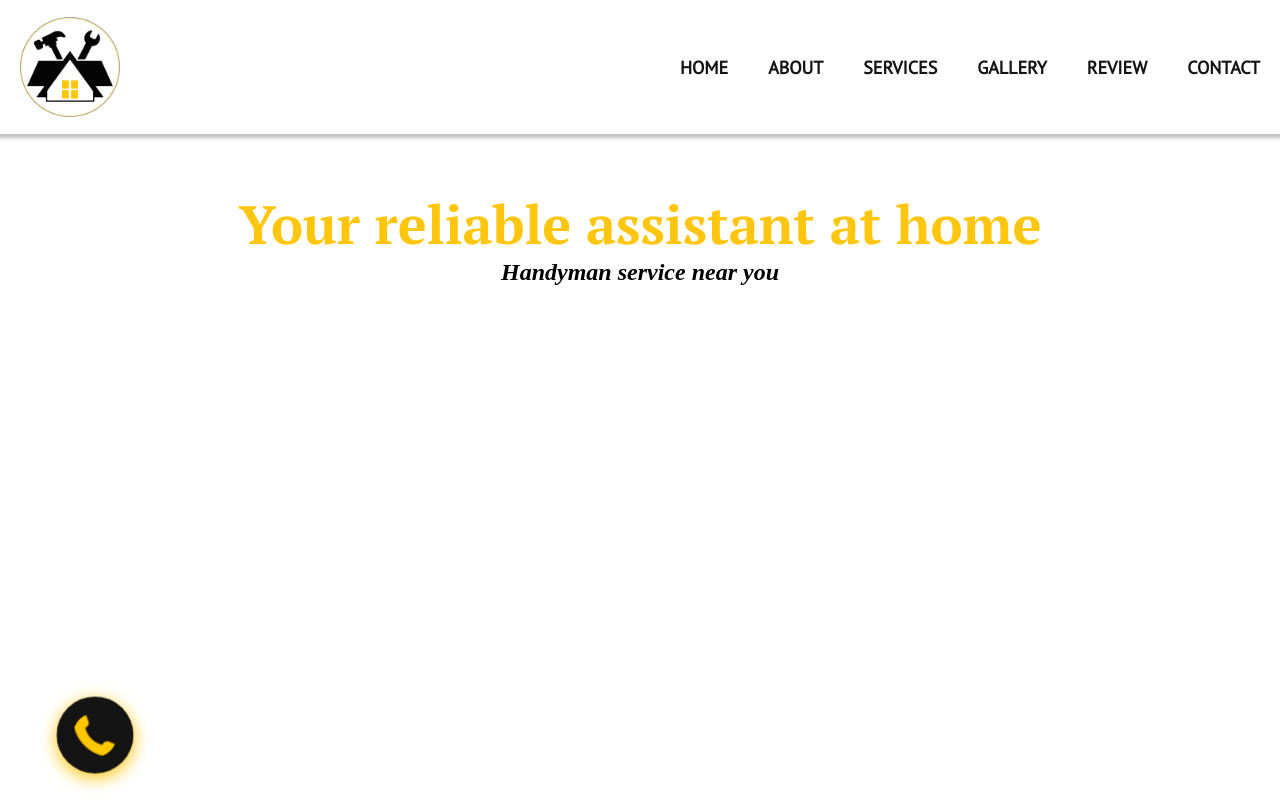
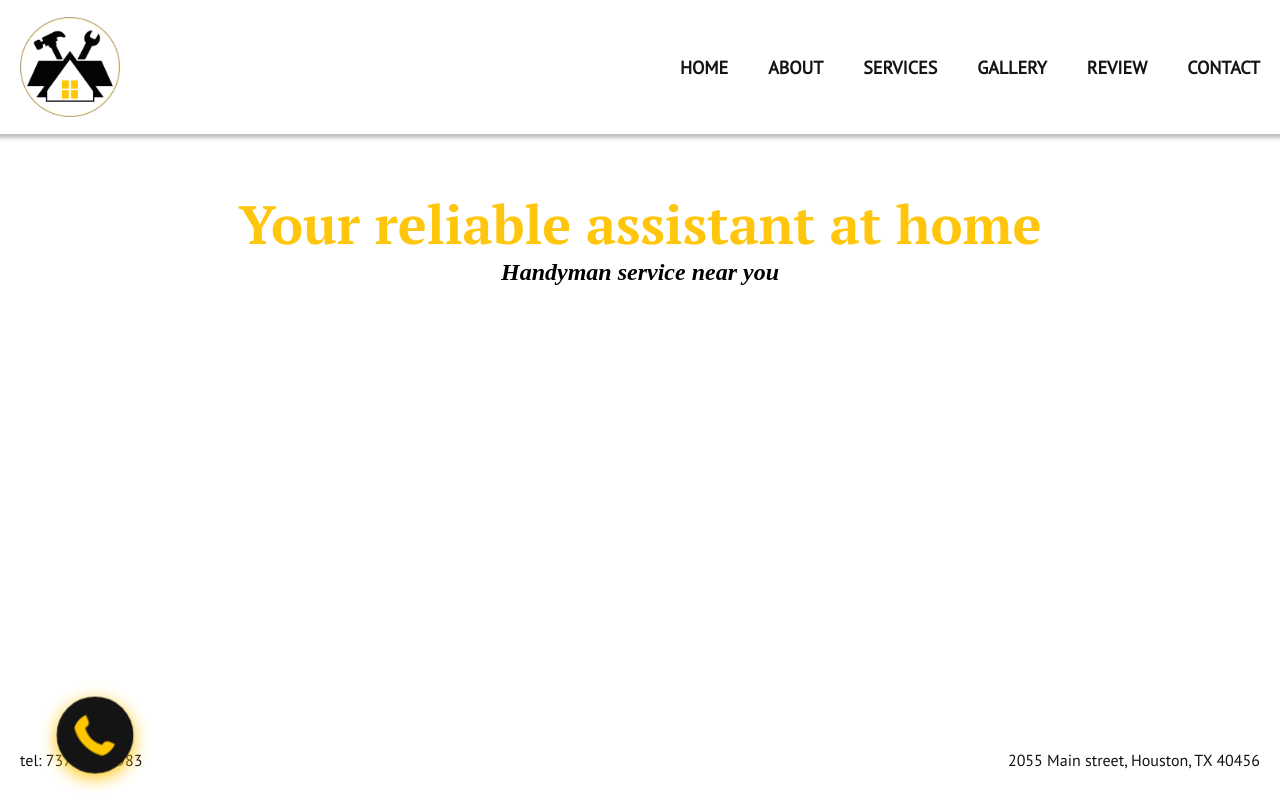
Before and after one commit to OlyaSDM/building-company, a React (Vite) app: page /contact in a window 1280 px wide. Built offline with nearby package versions, Linux system fonts and the light colour scheme.

Commit message:
added footer

```diff
--- a/src/App.css
+++ b/src/App.css
@@ -4,9 +4,11 @@
 	padding: 0;
 }
 .App{
-  height: 100%;
   width: 100%;
   overflow-x: hidden;
+	min-height: 100vh;
+	display: flex;
+	flex-direction: column;
 }
 /* fancy intalic font */
 @font-face {
--- a/src/App.jsx
+++ b/src/App.jsx
@@ -7,6 +7,7 @@ import Contact from "./components/contact/Contact";
 import Header from "./components/header/Header";
 import Gallery from "./components/photo-gallery/gallery";
 import Review from "./components/review/Review";
+import Footer from "./components/footer/Footer";
 
 
 function App() {
@@ -25,6 +26,7 @@ function App() {
           <Route path="/contact" element={<Contact/>} />
         </Routes>
       </Router>
+      <Footer />
     </div>
 
   );
--- /dev/null
+++ b/src/components/footer/Footer.jsx
@@ -0,0 +1,14 @@
+import './footer.css';
+
+const Footer = () => {
+  return (
+    <div className='footer'>
+      <div className='footer-container'>
+        <p>tel: 737-347-3983</p>
+        <p>2055 Main street, Houston, TX 40456</p>
+      </div>
+    </div>
+  )
+}
+
+export default Footer;
--- /dev/null
+++ b/src/components/footer/footer.css
@@ -0,0 +1,22 @@
+.footer{
+  text-align: center;
+  margin-top: auto;
+  height: 80px;
+  font-family: 'PTSans-Regular';
+  background-color: var(--color-white);
+  font-size: 18px;
+  display: flex;
+  justify-content: center;
+  align-items: center;
+}
+.footer-container{
+  max-width: 1500px;
+  width: 100%;
+  padding: 0 20px;
+  display: flex;
+  justify-content: space-between;
+}
+.footer-container p{
+  color: var(--color-text);
+
+}
--- a/src/components/header/header.css
+++ b/src/components/header/header.css
@@ -78,7 +78,7 @@
     border-bottom-right-radius: 16px;
     box-shadow: 0 0 4px 4px rgba(0, 0, 0 , 0.25);
     transition: transform 0.3s linear;
-    z-index: 10;
+    z-index: 2000;
   }
   #header-links.active{
     transform: translateX(100%);
```
Also changed, not shown: 1 other file (tests, documents, lock files or other folders).
